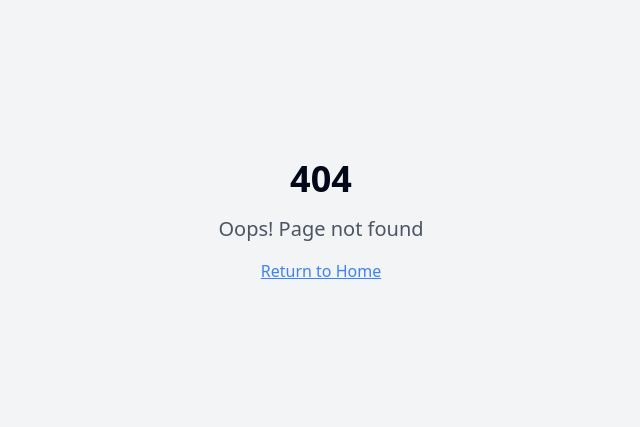
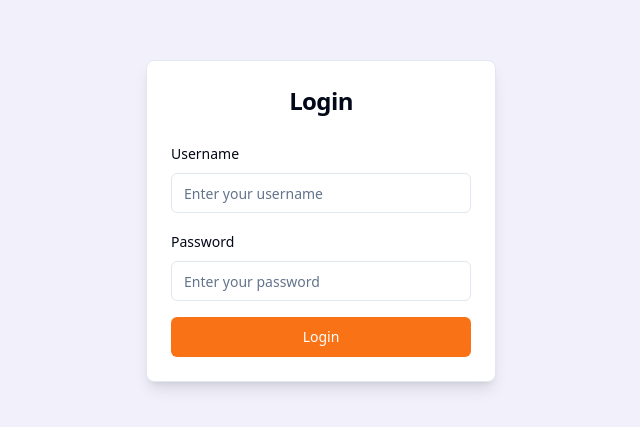
Before and after one commit to Arjju-n/bite-track-local-eats, a React (Vite) app: page /login in a window 1280 px wide. Before the commit this address had no page. Shown: the part 179-606 px from the top of the page, without its empty margins (319-959 px from the left). Built offline with nearby package versions, Linux system fonts and the light colour scheme.

Commit message:
feat: Add basic login page
Adds a simple login page with username and password fields.

```diff
--- a/src/App.tsx
+++ b/src/App.tsx
@@ -7,6 +7,7 @@ import { BrowserRouter, Routes, Route } from "react-router-dom";
 import Index from "./pages/Index";
 import NotFound from "./pages/NotFound";
 import FoodDetails from "./pages/FoodDetails";
+import Login from "./pages/Login";
 
 const queryClient = new QueryClient();
 
@@ -17,6 +18,7 @@ const App = () => (
       <Sonner />
       <BrowserRouter>
         <Routes>
+          <Route path="/login" element={<Login />} />
           <Route path="/" element={<Index />} />
           <Route path="/food/:id" element={<FoodDetails />} />
           <Route path="*" element={<NotFound />} />
--- /dev/null
+++ b/src/pages/Login.tsx
@@ -0,0 +1,59 @@
+
+import { useState } from "react";
+import { useNavigate } from "react-router-dom";
+import { Button } from "@/components/ui/button";
+import { Input } from "@/components/ui/input";
+import { Card, CardContent, CardHeader, CardTitle } from "@/components/ui/card";
+import { Label } from "@/components/ui/label";
+
+const Login = () => {
+  const [username, setUsername] = useState("");
+  const [password, setPassword] = useState("");
+  const navigate = useNavigate();
+
+  const handleSubmit = (e: React.FormEvent) => {
+    e.preventDefault();
+    // For now, just navigate to home page on submit
+    navigate('/');
+  };
+
+  return (
+    <div className="min-h-screen flex items-center justify-center bg-[#F1F0FB]">
+      <Card className="w-[350px] shadow-lg">
+        <CardHeader className="space-y-1">
+          <CardTitle className="text-2xl text-center">Login</CardTitle>
+        </CardHeader>
+        <CardContent>
+          <form onSubmit={handleSubmit} className="space-y-4">
+            <div className="space-y-2">
+              <Label htmlFor="username">Username</Label>
+              <Input
+                id="username"
+                placeholder="Enter your username"
+                value={username}
+                onChange={(e) => setUsername(e.target.value)}
+                required
+              />
+            </div>
+            <div className="space-y-2">
+              <Label htmlFor="password">Password</Label>
+              <Input
+                id="password"
+                type="password"
+                placeholder="Enter your password"
+                value={password}
+                onChange={(e) => setPassword(e.target.value)}
+                required
+              />
+            </div>
+            <Button type="submit" className="w-full bg-primary">
+              Login
+            </Button>
+          </form>
+        </CardContent>
+      </Card>
+    </div>
+  );
+};
+
+export default Login;
```
